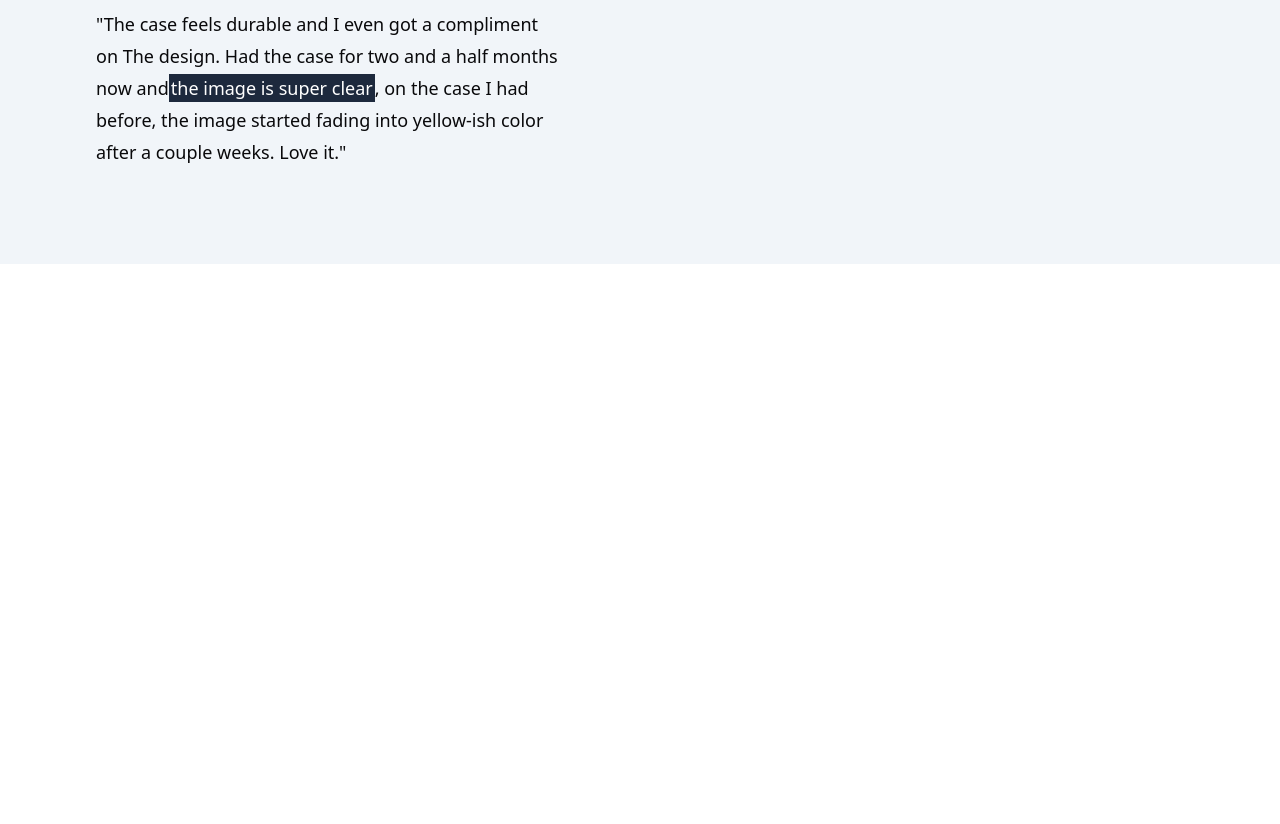
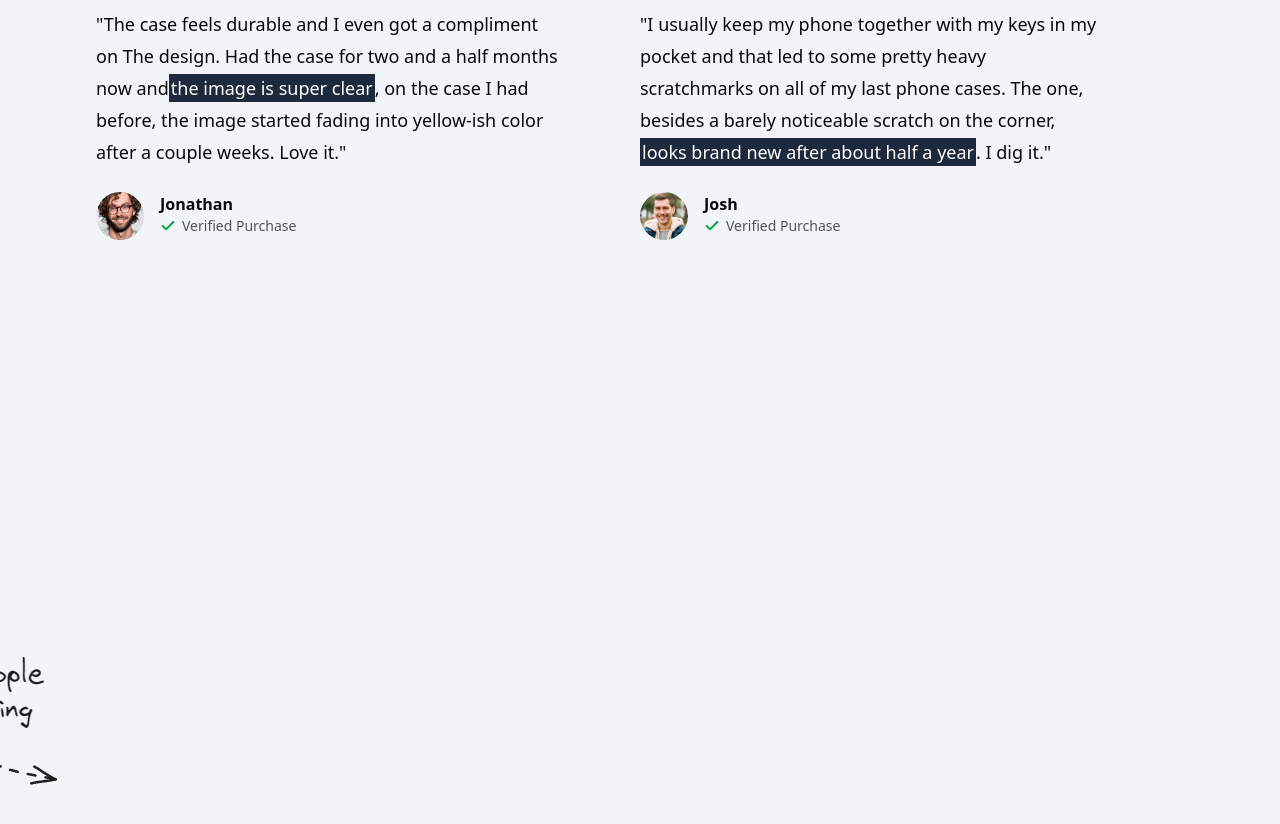
Before and after one commit to pinchen-dev/vegan-festbox, a Next.js app: page / in a window 1280 px wide. Shown: the part 1340-2164 px from the top of the page. Before the commit the page ends 1604 px from the top, so only its background shows below. Built offline with nearby package versions, Linux system fonts and the light colour scheme; no server answers.

Commit message:
feat: implement review grid logic and splitArray utility (WIP)

```diff
--- a/package.json
+++ b/package.json
@@ -13,6 +13,7 @@
     "@radix-ui/react-slot": "^1.2.4",
     "class-variance-authority": "^0.7.1",
     "clsx": "^2.1.1",
+    "framer-motion": "^12.26.2",
     "lucide-react": "^0.562.0",
     "next": "16.1.1",
     "react": "19.2.3",
--- a/src/app/page.tsx
+++ b/src/app/page.tsx
@@ -3,6 +3,7 @@
 import { Check, Phone, Star } from "lucide-react";
 import Box from "@/components/ui/Box"
 import { Icons } from "@/components/ui/Icons";
+import { Reviews } from "@/components/ui/Reviews";
 
 export default function Home() {
   return (
@@ -141,9 +142,68 @@
                     couple weeks. Love it."
                   </p>
                 </div>
+                <div className="flex gap-4 mt-2">
+                  <img
+                  className="rounded-full h-12 w-12 object-cover"
+                  src="/users/user-1.png"
+                  alt="user"
+                  />
+                  <div className="flex flex-col">
+                    <p className="font-semibold">Jonathan</p>
+                    <div className="flex gap-1.5 items-center
+                     text-zinc-600">
+                      <Check className="h-4 w-4 stroke-[3px]
+                       text-green-600" />
+                      <p className="text-sm">Verified Purchase</p>
+                    </div>
+                  </div>
+                </div>
+              </div>
+
+              {/* second user review */}
+              <div className="flex flex-auto flex-col gap-4 lg:pr-8 xl:pr-20">
+                <div className="flex gap-0.5 mb-2">
+                  <Star className="h-5 w-5 text-green-600 fill-green-600" />
+                  <Star className="h-5 w-5 text-green-600 fill-green-600" />
+                  <Star className="h-5 w-5 text-green-600 fill-green-600" />
+                  <Star className="h-5 w-5 text-green-600 fill-green-600" />
+                  <Star className="h-5 w-5 text-green-600 fill-green-600" />
+                </div>
+                <div className="text-lg leading-8">
+                  <p>
+                    "I usually keep my phone together with my keys in my pocket
+                    and that led to some pretty heavy scratchmarks on all of my
+                    last phone cases. The one, besides a barely noticeable
+                    scratch on the corner,{' '}
+                    <span className="p-0.5 bg-slate-800 text-white">
+                      looks brand new after about half a year
+                      </span>
+                      . I dig it."
+                  </p>
+                </div>
+                <div className="flex gap-4 mt-2">
+                  <img
+                  className="rounded-full h-12 w-12 object-cover"
+                  src="/users/user-4.jpg"
+                  alt="user"
+                  />
+                  <div className="flex flex-col">
+                    <p className="font-semibold">Josh</p>
+                    <div className="flex gap-1.5 items-center
+                     text-zinc-600">
+                      <Check className="h-4 w-4 stroke-[3px]
+                       text-green-600" />
+                      <p className="text-sm">Verified Purchase</p>
+                    </div>
+                  </div>
+                </div>
               </div>
             </div>
           </MaxWidthWrapper>
+
+          <div className="pt-16">
+            <Reviews />
+          </div>
       </section>
     </div>
   )
--- /dev/null
+++ b/src/components/ui/Reviews.tsx
@@ -0,0 +1,104 @@
+"use client";
+import { useEffect, useRef, useState } from "react";
+import MaxWidthWrapper from "./MaxWidthWrapper";
+import { useInView } from "framer-motion";
+import { cn } from "@/lib/utils";
+
+const PHONES = [
+    "/testimonials/1.jpg",
+    "/testimonials/2.jpg",
+    "/testimonials/3.jpg",
+    "/testimonials/4.jpg",
+    "/testimonials/5.jpg",
+    "/testimonials/6.jpg",
+]
+
+function splitArray<T>(array: Array<T>, numParts: number) {
+    const result: Array<Array<T>> = []
+
+    for (let i = 0; i < array.length; i++) {
+        const index = i % numParts
+        if (!result[index]) {
+            result[index] = []
+        }
+        result[index].push(array[i])
+    }
+
+    return result
+}
+
+function ReviewColumn({
+    reviews,
+    className,
+    reviewClassName,
+    msPerPixel = 0
+}: {
+    reviews: string[]
+    className?: string
+    reviewClassName?: (reviewIndex: number) => string
+    msPerPixel?: number
+}) {
+    const colunmRef = useRef<HTMLDivElement | null>(null)
+    const [columnHeight, setColumnHeight] = useState(0)
+    const duration = `${columnHeight * msPerPixel}ms`
+
+    useEffect(() => {
+        if (!colunmRef.current) return
+        const resizeObserver = new window.ResizeObserver(() => {
+          setColumnHeight(colunmRef.current?.offsetHeight ?? 0)
+        })
+
+        resizeObserver.observe(colunmRef.current)
+
+        return () => {
+            resizeObserver.disconnect()
+        }
+    },[])
+
+    return (
+        <div
+        ref={colunmRef}
+        className={cn("animate-marquee space-y-8 py-4", className)}
+        style={{"--marquee-duration": duration} as React.CSSProperties}></div>
+    )
+
+}
+
+function ReviewGrid() {
+  const containerRef = useRef<HTMLDivElement | null>(null);
+  const isInView = useInView(containerRef, { once: true, amount: 0.4 });
+  const columns = splitArray(PHONES, 3)
+  const column1 = columns[0]
+  const column2 = columns[1]
+  const column3 = splitArray(columns[2], 2)
+
+  return (
+    <div
+      ref={containerRef}
+      className="relative -mx-4 mt-16 grid h-[49rem] max-h-[150vh] grid-cols-1
+    items-start gap-8 overflow-hidden px-4 sm:mt-20 md:grid-cols-2
+    lg:grid-cols-3"
+    >{isInView ? (
+    <>
+       <ReviewColumn reviews={column1} />
+       <ReviewColumn reviews={column2} />
+       <ReviewColumn reviews={column3.flat()} />
+       </>
+    ) : null}
+    </div>
+  );
+}
+
+export function Reviews() {
+  return (
+    <MaxWidthWrapper className="relative max-w-5x1">
+      <img
+        aria-hidden="true"
+        src="/what-people-are-buying.png"
+        className="absolute select-none hidden xl:block -left-32 top-1/3"
+      />
+
+      <ReviewGrid />
+    </MaxWidthWrapper>
+  );
+}
```
Also changed, not shown: 1 other file (tests, documents, lock files or other folders).
